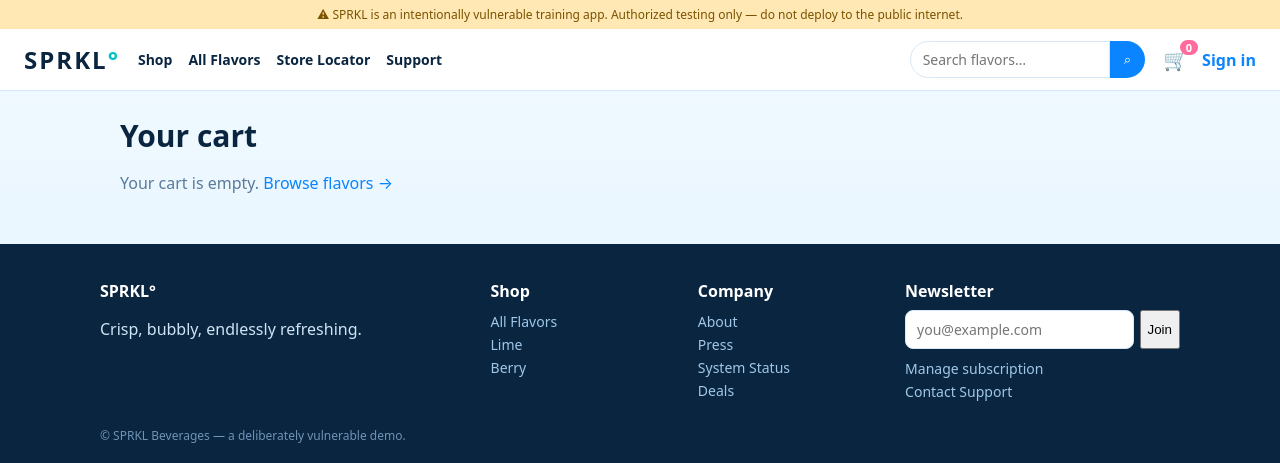
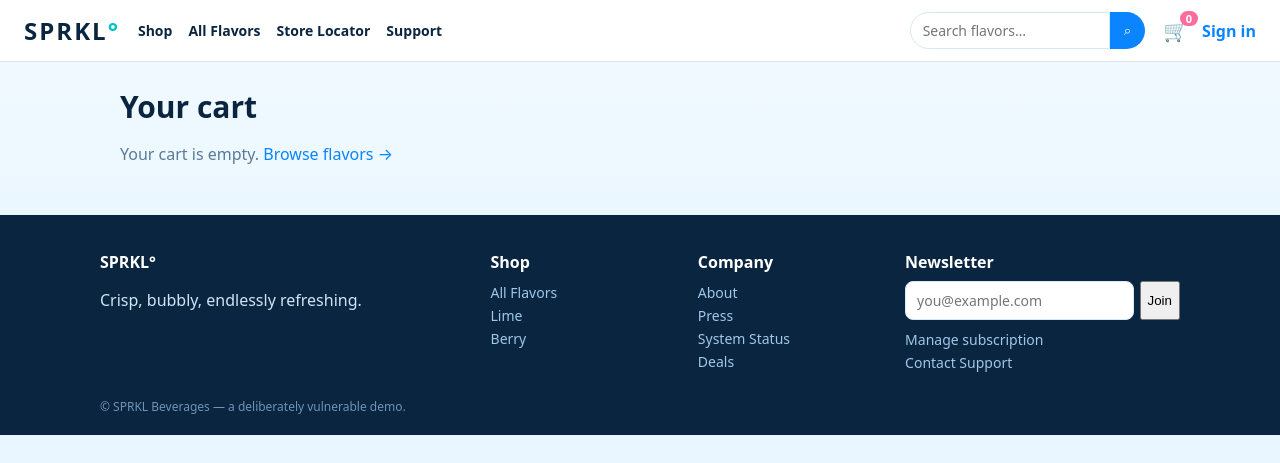
Before and after one commit to maso-soup/sprkl, a Flask app: page /cart in a window 1280 px wide. Shown: the top 463 px of the page. Run offline with Flask 3, Linux system fonts and the light colour scheme.

Commit message:
Remove in-app "intentionally vulnerable" banner
The GUI rewrite of base.html re-introduced the warning banner that was
deliberately removed in ba5070c ("Defeats the purpose of being unknown to the
agents testing it"). Drop it again so the running app doesn't advertise itself
to testing agents. The README still documents the app's nature for repo browsers.

Co-Authored-By: Claude Opus 5 <noreply@anthropic.com>

```diff
--- a/app/templates/base.html
+++ b/app/templates/base.html
@@ -7,7 +7,6 @@
   <link rel="stylesheet" href="/static/sprkl.css">
 </head>
 <body>
-  <div class="warn">⚠ SPRKL is an intentionally vulnerable training app. Authorized testing only — do not deploy to the public internet.</div>
   <header class="site">
     <a class="logo" href="/">SPRKL<span>°</span></a>
     <nav class="main">
```
